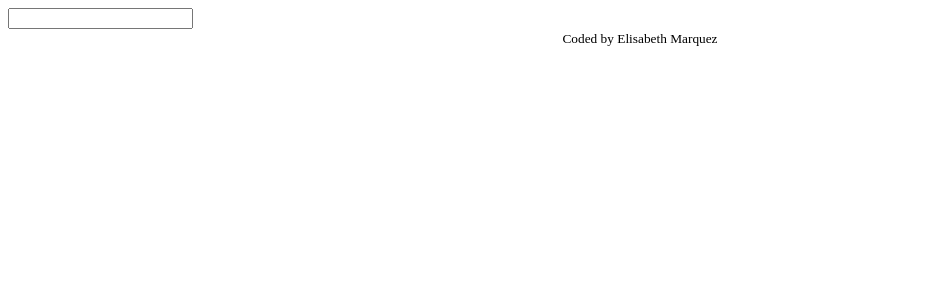
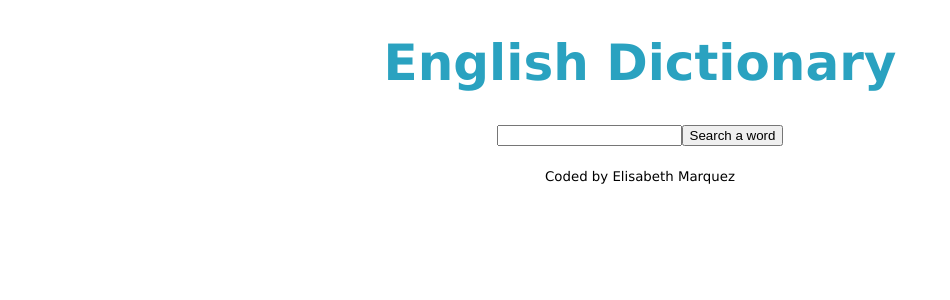
Before and after one commit to elidelmar/dictionary-react, a React (Create React App) app: page / in a window 1280 px wide. Shown: the top 300 px of the page, without its empty margins (0-950 px from the left). Built offline with nearby package versions, Linux system fonts and the light colour scheme.

Commit message:
css updates

```diff
--- a/src/App.css
+++ b/src/App.css
@@ -1,4 +1,14 @@
 .App-footer {
   margin: 30px, 0;
+  padding-top: 20px;
   text-align: center;
 }
+
+h1 {
+  font-size: 50px;
+  color: rgb(42, 162, 192);
+}
+.App {
+  text-align: center;
+  font-family: Verdana, Geneva, Tahoma, sans-serif;
+}
--- a/src/App.js
+++ b/src/App.js
@@ -5,6 +5,7 @@ function App() {
   return (
     <div className="App">
       <div className="container">
+        <h1>English Dictionary</h1>
         <main>
           <Dictionary />
         </main>
--- a/src/Dictionary.js
+++ b/src/Dictionary.js
@@ -27,6 +27,7 @@ export default function Dictionary() {
     <div className="Dictionary">
       <form onSubmit={search}>
         <input type="search" onChange={handleKeywordChange} />
+         <button > Search a word</button>{' '}
       </form>
       <Results results={results} />
     </div>
```
